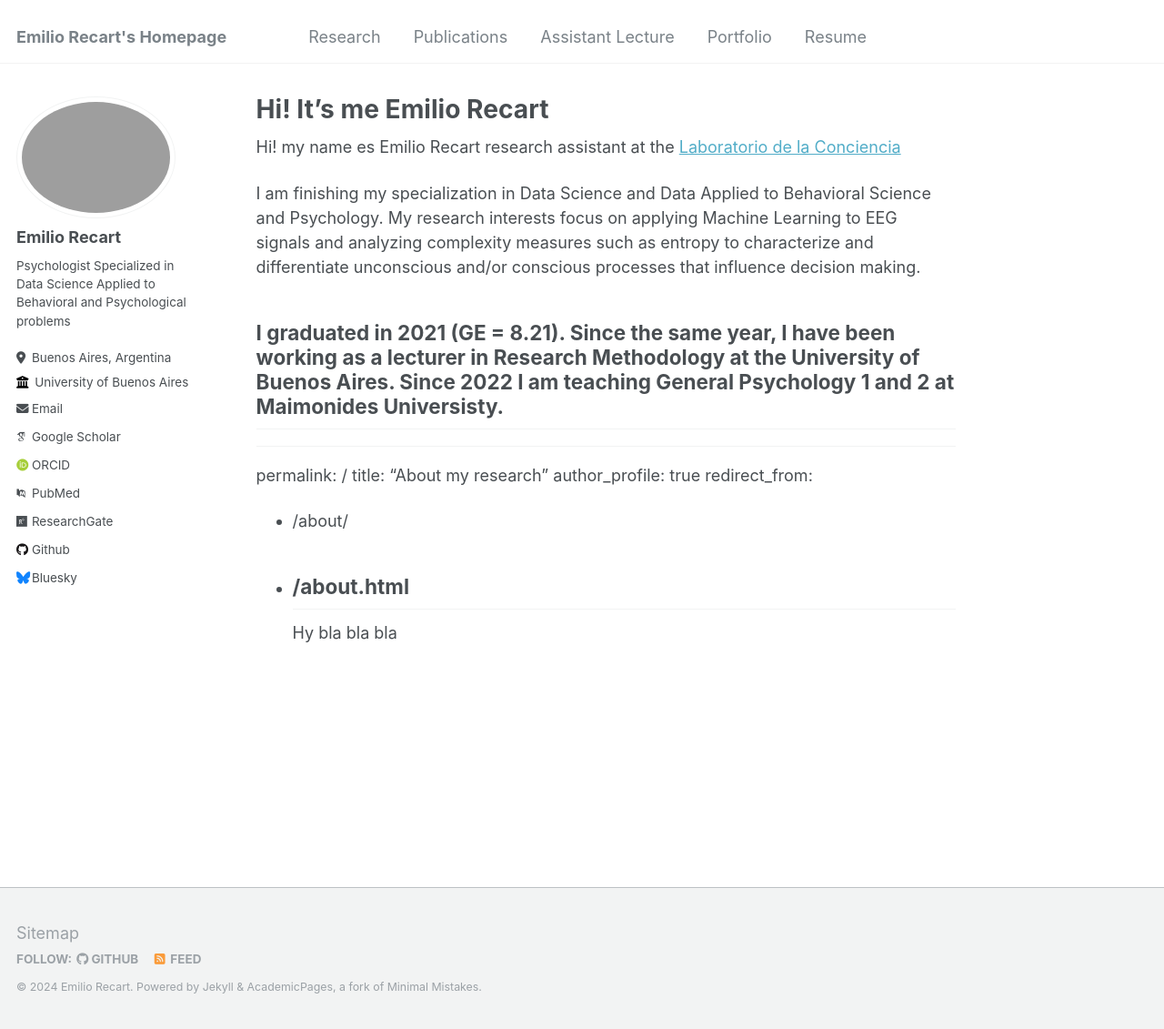
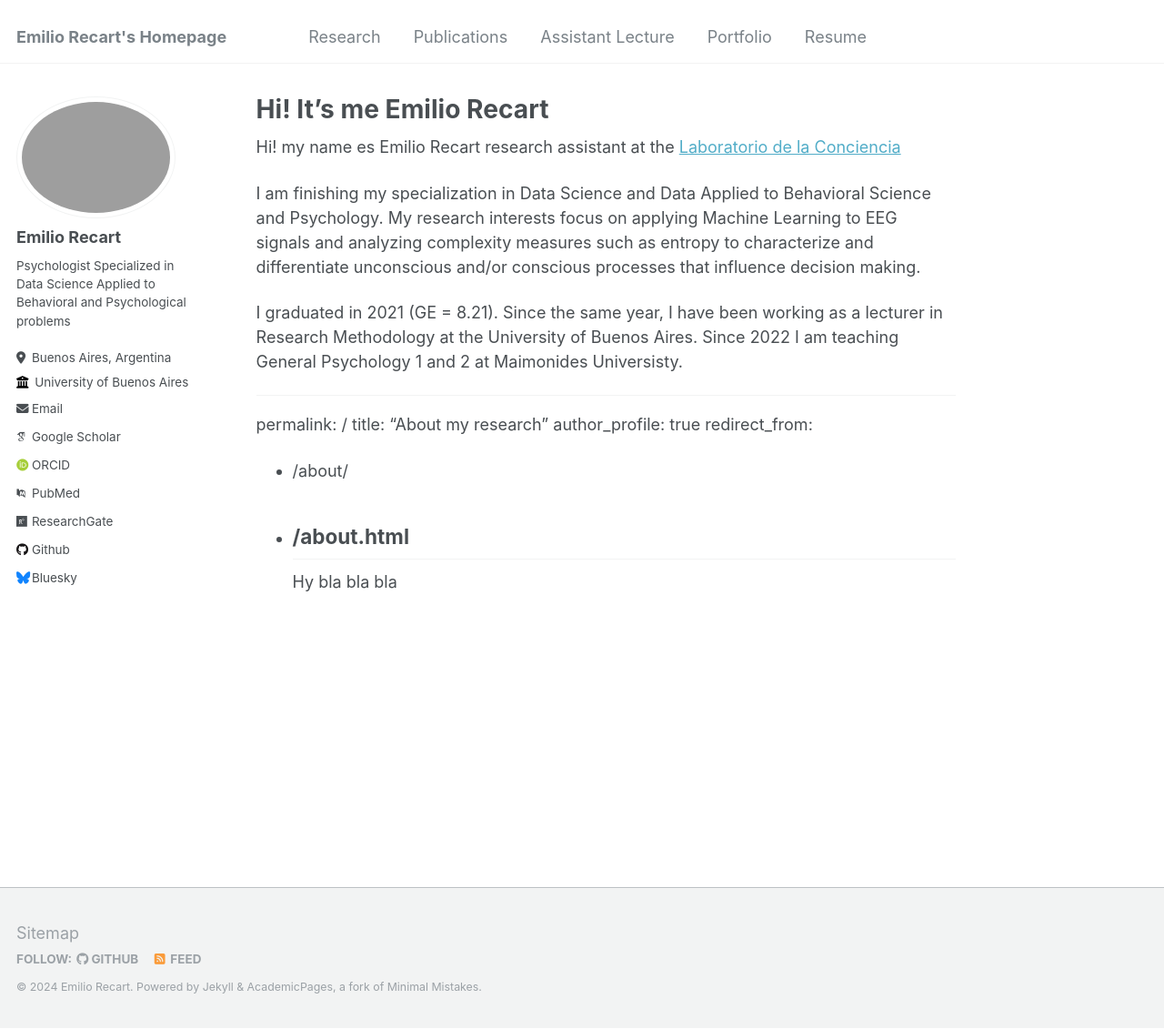
Before and after one commit to EmilioRecartZapata/emiliorecart.github.io, a Jekyll site: the page built from _pages/about.md, in a window 1280 px wide and 1131 px high. Shown: the whole window at 91% size. Built offline with Jekyll 4.4.1, drawn with Linux system fonts in a browser that asks for light colours; some web fonts are replaced.

Commit message:
Cuarto Avance

```diff
--- a/_data/navigation.yml
+++ b/_data/navigation.yml
@@ -2,7 +2,8 @@
 main:
 
   - title: "Research"
-    url: /research/
+    url: /_research/
+
 
   - title: "Publications"
     url: /publications/
--- a/_pages/about.md
+++ b/_pages/about.md
@@ -11,7 +11,7 @@ Hi! my name es Emilio Recart research assistant at the [Laboratorio de la Concie
 I am finishing my specialization in Data Science and Data Applied to Behavioral Science and Psychology. My research interests focus on applying Machine Learning to EEG signals and analyzing complexity measures such as entropy to characterize and differentiate unconscious and/or conscious processes that influence decision making.
 
 I graduated in 2021 (GE = 8.21). Since the same year, I have been working as a lecturer in Research Methodology at the University of Buenos Aires. Since 2022 I am teaching General Psychology 1 and 2 at Maimonides Universisty.
----
+
 
 ---
 permalink: /
```
